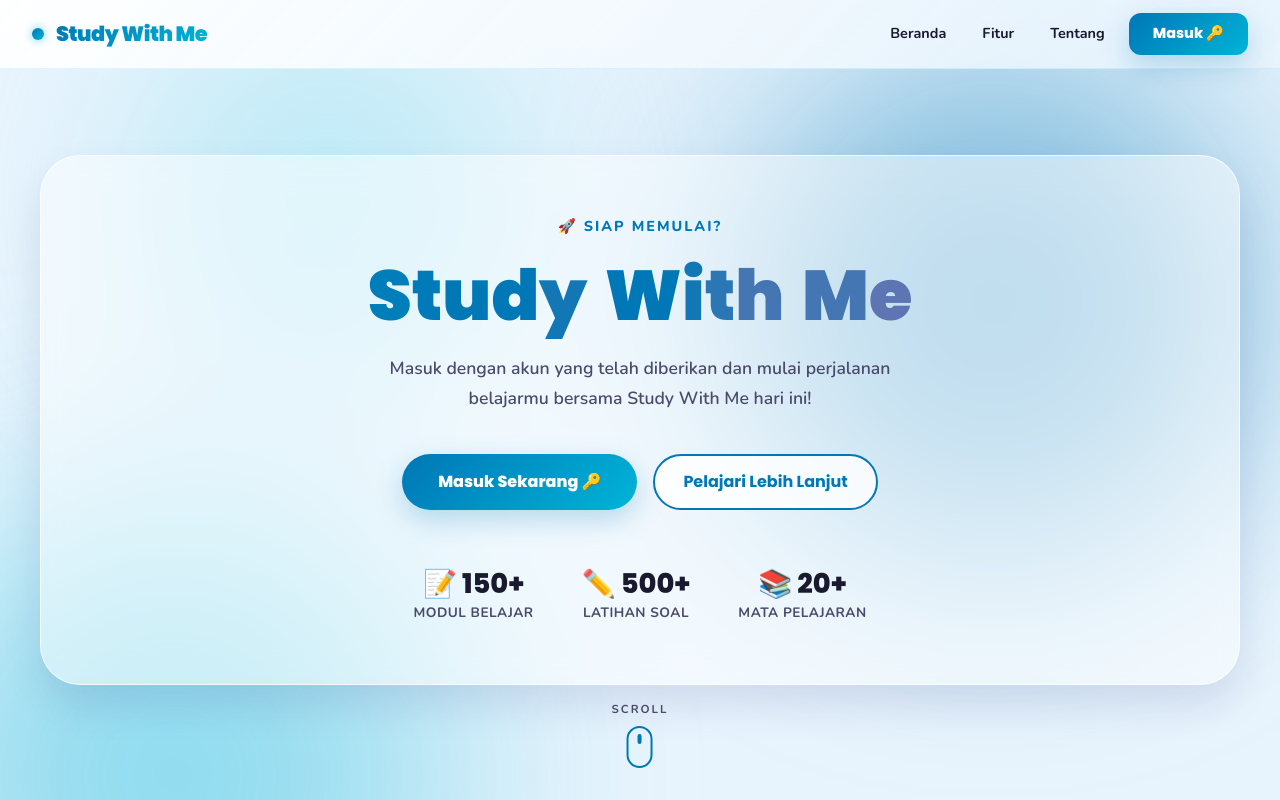
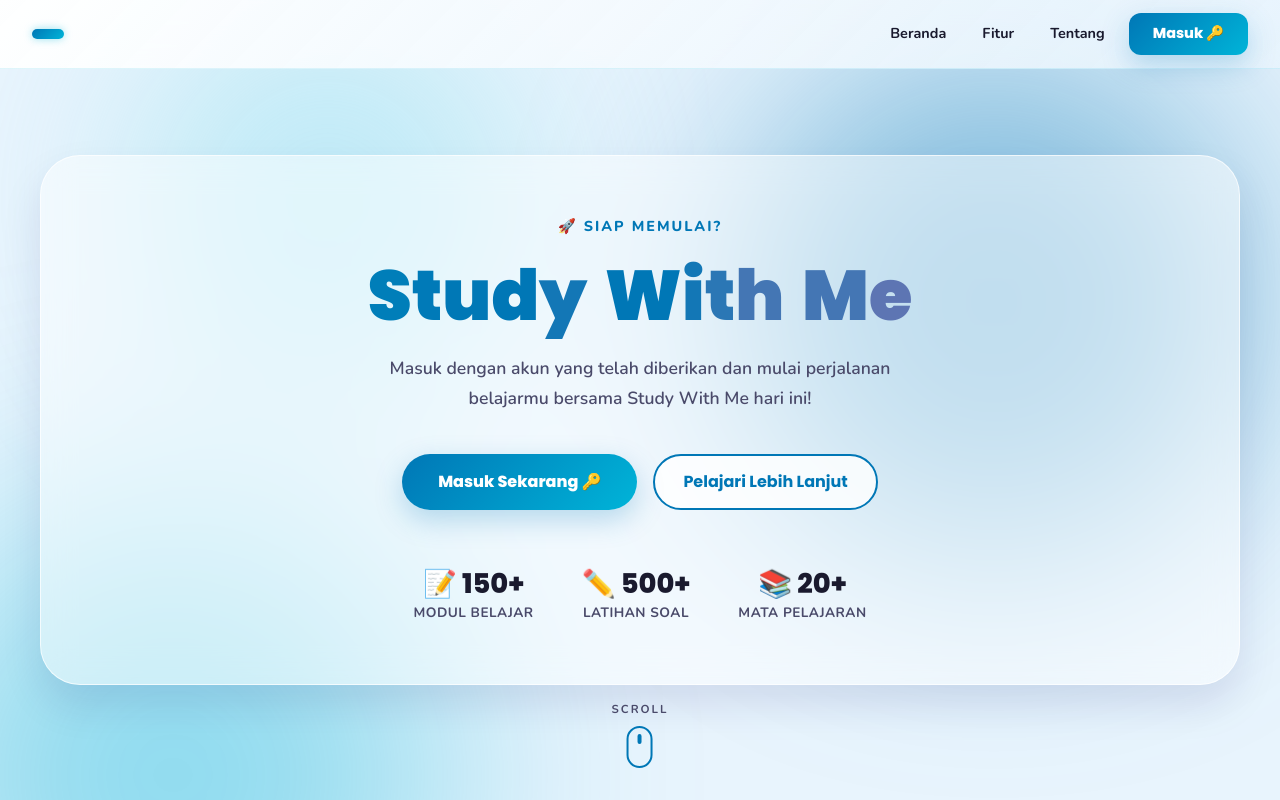
Before and after one commit to mellandaaa12/SKRIPSIPUNYA, a React (Vite) app: page / in a window 1280 px wide. Shown: the top 800 px of the page. Built offline with nearby package versions, Linux system fonts and the light colour scheme; no server answers.

Commit message:
style: remove 'Study With Me' text logo from navbar while maintaining left gradient capsule

```diff
--- a/src/app/components/Navbar.tsx
+++ b/src/app/components/Navbar.tsx
@@ -63,29 +63,12 @@ export default function Navbar({ onLoginClick }: NavbarProps) {
         {/* Logo */}
         <div style={{ display: "flex", alignItems: "center", gap: "12px", marginRight: "auto" }}>
           <div style={{
-            width: "12px",
-            height: "12px",
-            borderRadius: "50%",
+            width: "32px",
+            height: "10px",
+            borderRadius: "50px",
             background: "linear-gradient(135deg, #0077B6 0%, #00B4D8 100%)",
-            boxShadow: "0 0 10px rgba(0, 180, 216, 0.6)",
+            boxShadow: "0 0 8px rgba(0, 180, 216, 0.4)",
           }} />
-          <span style={{
-            fontFamily: "Poppins, sans-serif",
-            fontWeight: 900,
-            fontSize: "1.3rem",
-            background: "linear-gradient(135deg, #0077B6 0%, #00B4D8 100%)",
-            WebkitBackgroundClip: "text",
-            WebkitTextFillColor: "transparent",
-            letterSpacing: "-0.5px",
-            cursor: "pointer",
-          }}
-          onClick={() => {
-            const el = document.getElementById("hero");
-            if (el) el.scrollIntoView({ behavior: "smooth" });
-          }}
-          >
-            Study With Me
-          </span>
         </div>
 
         {/* Nav Links - Desktop */}
```
